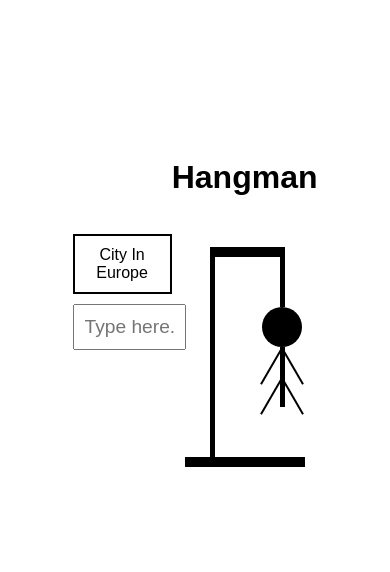
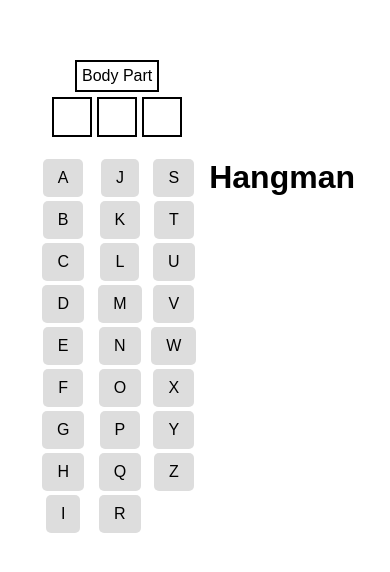
Before and after one commit to MalazAssaf/Hangman-game, a plain HTML site: page index.html in a window 390 px wide. Shown: the part 120-692 px from the top of the page. Drawn offline with Linux system fonts and the light colour scheme.

Commit message:
Adding the behaviour of the game and edit the design, not completed yet

```diff
--- a/index.html
+++ b/index.html
@@ -11,43 +11,44 @@
             <div class="hint">
                 <span>city in europe</span>
             </div>
-            <input type="text" id="output" placeholder="Type here...">
+            <div class="letters-container"></div>
             <div class="keyboard" id="keyboard">
                 <!-- Row 1 -->
                 <div class="row">
-                    <button class="key">Q</button>
-                    <button class="key">W</button>
+                    <button class="key">A</button>
+                    <button class="key">B</button>
+                    <button class="key">C</button>
+                    <button class="key">D</button>
                     <button class="key">E</button>
-                    <button class="key">R</button>
-                    <button class="key">T</button>
-                    <button class="key">Y</button>
-                    <button class="key">U</button>
+                    <button class="key">F</button>
+                    <button class="key">G</button>
+                    <button class="key">H</button>
                     <button class="key">I</button>
-                    <button class="key">O</button>
-                    <button class="key">P</button>
                 </div>
                 <!-- Row 2 -->
                 <div class="row">
-                    <button class="key">A</button>
-                    <button class="key">S</button>
-                    <button class="key">D</button>
-                    <button class="key">F</button>
-                    <button class="key">G</button>
-                    <button class="key">H</button>
                     <button class="key">J</button>
                     <button class="key">K</button>
                     <button class="key">L</button>
+                    <button class="key">M</button>
+                    <button class="key">N</button>
+                    <button class="key">O</button>
+                    <button class="key">P</button>
+                    <button class="key">Q</button>
+                    <button class="key">R</button>
                 </div>
                 <!-- Row 3 -->
                 <div class="row">
+                    <button class="key">S</button>
+                    <button class="key">T</button>
+                    <button class="key">U</button>
+                    <button class="key">V</button>
+                    <button class="key">W</button>
+                    <button class="key">X</button>
+                    <button class="key">Y</button>
                     <button class="key">Z</button>
-                    <button class="key">X</button>
-                    <button class="key">C</button>
-                    <button class="key">V</button>
-                    <button class="key">B</button>
-                    <button class="key">N</button>
-                    <button class="key">M</button>
                 </div>
+
             </div>
         </div>
         <div class="right-side">
@@ -67,6 +68,14 @@
             </div>
         </div>
     </div>
+    <div class="wining">
+        <p><span></span></p>
+        <div class="buttons d-flex justify-content-center align-items-center gap-2">
+            <button class="button-x px-1 reply text-capitalize">play again!</button>
+            <button class="button-o px-1 reset text-capitalize">reset score</button>
+        </div>
+        </div>
+    </div>
     <script src="main.js"></script>
 </body>
 </html>
--- a/main.js
+++ b/main.js
@@ -1,8 +1,89 @@
+const hintSentence = document.querySelector(".hint span");
+const letterContainer = document.querySelector(".letters-container");
+let hang = document.querySelector(".hang");
+
 // Setting the keyboard functionality
-const output = document.getElementById("output"); // Setting the pressed keys in the output feild
 const keys = document.querySelectorAll(".key");
-keys.forEach(key => {
-    key.addEventListener("click", () => {
-        output.value += key.textContent;
+
+// Check
+function check(guessedWord){
+    guessedWord = guessedWord.toUpperCase().split(""); // converting it to array
+    let wrongTries = 0;
+    keys.forEach(key => {
+        let letter = key.textContent.toUpperCase(); // get the key value and convert to uppercase
+        key.addEventListener("click", () => {
+            if(guessedWord.includes(letter)){ // if the user selects the right letter
+                    guessedWord.map((e, index)=>{
+                        if(letter===e){
+                            letterContainer.childNodes[index].value = letter; // change every occurrence of key
+                            key.classList.add("disabled"); // disable the key
+                        }
+                    })
+            }
+            else{
+                hang.children[wrongTries].style.display = "flex";
+                wrongTries++;
+                if(wrongTries===10){
+                    gameover(keys);
+                }
+            }
+        });
     });
-});
+}
+
+function gameover(keys){
+    keys.forEach(key=>{
+        key.classList.add("disabled");
+    })
+}
+
+// Selecting the word randomly
+const chooseWord = function (words){
+    let categories = Object.keys(words);
+    // Make a random variable to get the index of the catagory
+    const randomCategoryIndex = Math.floor(Math.random() * categories.length);
+    // Make a random variable depending on the categories number
+    const randomCategory = categories[randomCategoryIndex];
+    // Get the length of the values of the selected category
+    const numOfValues = words[randomCategory].length;
+    // Make a constant value that select a random value from the selected category
+    const randomValue = Math.floor(Math.random() * numOfValues);
+    // Make the selected word
+    const selectedWord = words[randomCategory][randomValue];
+    console.log(`The selected word is ${selectedWord}`);
+    // Setting the key of the value (hint)
+    hintSentence.textContent = `${randomCategory}`;
+    return selectedWord;
+}
+
+// Making inputs feild
+function makingPlots(selectedWord){
+    let length = selectedWord.length;
+    for(let i = 0; i<length; i++){
+        const input = document.createElement("input");
+        input.type = "text";
+        input.className = "letter";
+        input.setAttribute("maxlength", "1"); // put the size to 1
+        letterContainer.appendChild(input);
+    }
+}
+
+// A function to take the data from json file
+async function fetchingWords(link){
+    let response = await fetch(link);
+    let words = await response.json();
+    return words;
+}
+
+// Loading words from json file
+async function loadingData() {
+    // Calling the function to load the words
+    const loadedWords = await fetchingWords("./words.json");
+    // Calling it after taking words from promise, otherwise the promise will not finish!
+    // So I had to use await to make the chooseWord function wait until the data is loaded successfully!
+    const word = chooseWord(loadedWords);
+    makingPlots(word);
+    check(word);
+}
+
+loadingData();
--- a/master.css
+++ b/master.css
@@ -7,12 +7,14 @@ body {
     display: flex;
     justify-content: center;
     align-items:center ;
+    user-select: none; /*To prevent copying*/
 }
 /* Making component */
 
 .container {
     display: flex;
     align-items: center;
+    gap: 10px;
     padding-left: 15px;
     padding-right: 15px;
     margin-left: auto;
@@ -22,10 +24,10 @@ body {
 @media(max-width:767px) {
     .container{
         height: 100vh;
-        width: 70%;
+        width: 100%;
     }
-    .left-side .row {
-        display: none;
+    .left-side .keyboard {
+        display: flex;
     }
     .left-side, .right-side{
         padding: 50px 0;
@@ -54,15 +56,14 @@ body {
     }
 }
 
-.left-side{
-    flex: 2;
-}
-
 .right-side{
-    display: flex;
     flex-direction: column;
     justify-content: center;
     flex: 1;
+}
+
+.left-side{
+    flex: 2;
 }
 
 .left-side .hint span{
@@ -73,11 +74,36 @@ body {
     border: 2px solid black;
 }
 
-#output {
-    width: 90%;
-    padding: 10px;
-    font-size: 1.2rem;
+@media(max-width:767px) {
+    .left-side .hint span{
+        padding: 5px;
+        margin-bottom: 5px;
+        border: 2px solid black;
+    }
+}
+
+.left-side .letters-container{
+    display: flex;
+    justify-content: center;
+    align-items: center;
+    gap: 5px;
     margin-bottom: 20px;
+}
+
+
+@media(max-width:767px) {
+    .letters-container{
+        flex-wrap: wrap;
+    }
+}
+
+.left-side .letters-container .letter{
+    width: 20px;
+    height: 20px;
+    font-size: 15px;
+    padding: 8px;
+    text-align: center;
+    border: 2px solid;
 }
 
 .row {
@@ -98,8 +124,28 @@ body {
     transition: 0.2s;
 }
 
+@media(max-width:767px) {
+    .letters-container{
+        flex-wrap: wrap;
+    }
+    .key {
+        padding: 10px 15px;
+        margin: 2px;
+        font-size: 1rem;
+    }
+    .row {
+        margin-bottom: 10px;
+        display: inline;
+    }
+}
+
 .key:hover {
     background-color: #bbb;
+}
+
+.disabled {
+    pointer-events: none;
+    opacity: 0.5;
 }
 
 .hang {
@@ -110,6 +156,10 @@ body {
 }
 
 /* Structure */
+.hang *{
+    display: none;
+}
+
 .hang .base {
     position: absolute;
     bottom: 0;
@@ -198,3 +248,19 @@ body {
     transform: rotate(-30deg);
     left: 107px;
 }
+
+.wining{
+    display: none;
+    position: absolute;
+    width: 300px;
+    padding: 20px;
+    background-color: rgba(0, 0, 0, 0.8);
+    color: white;
+    text-align: center;
+    border-radius: 10px;
+    text-transform: capitalize;
+    left: 50%;
+    top: 50%;
+    transform: translate(-50%, -50%);
+    z-index: 2;
+}
--- /dev/null
+++ b/words.json
@@ -0,0 +1,7 @@
+{
+    "city": ["Pris", "Munich", "London", "Aleppo", "Homs", "Riyadh"],
+    "programming language": ["Go", "Java", "Javascript", "Python", "Kotlin", "Swift", "Assembly"],
+    "body part": ["Arm", "Leg", "Lung", "Head", "Hand", "Thigh", "Nose", "Mouth"],
+    "job": ["Doctor", "Nurse", "Engineer", "Teacher", "Developer", "Scientist",
+            "Pilot", "Chef", "Farmer", "Artist", "Driver", "Lawyer"]
+}
```
